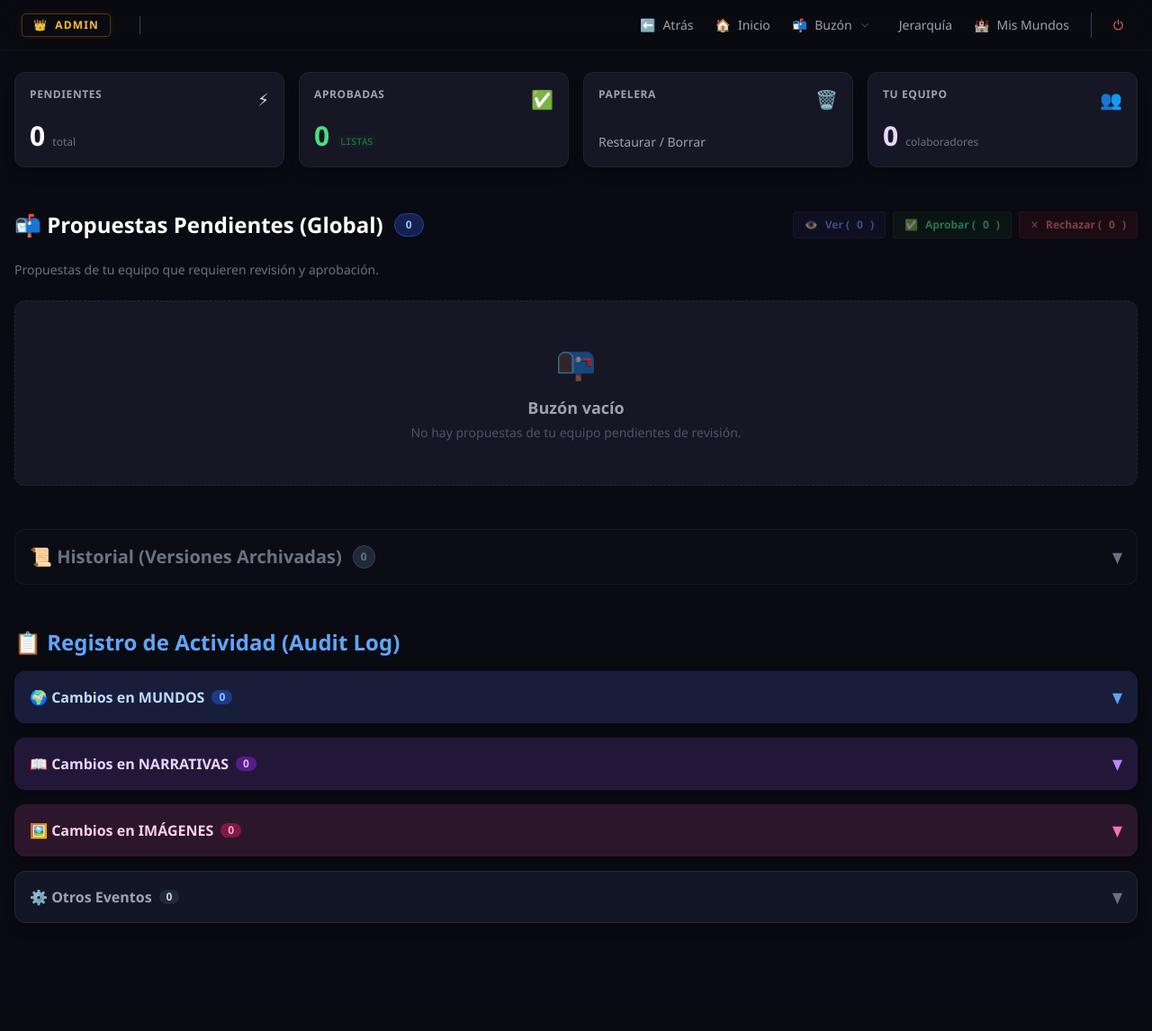
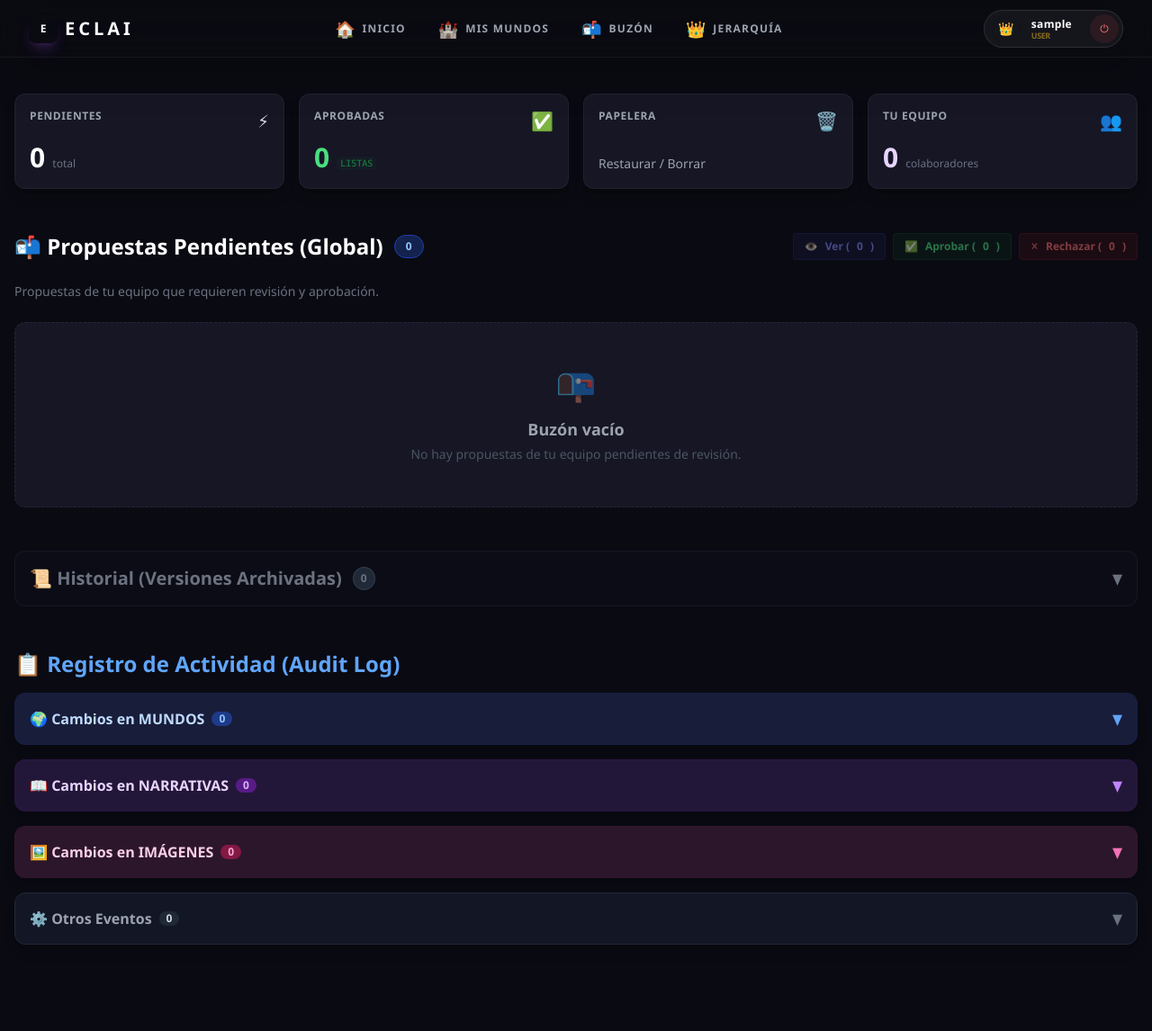
Before and after one commit to Alonevs/FantasyWorld_ScreamingArch, a Django app: page /control/ in a window 1280 px wide. Shown: the whole page at 90% size. Before the commit the page ends 1026 px from the top, so only its background shows below. Run offline with Django 5.2, Linux system fonts and the light colour scheme; the visitor is signed in with stand-in values (Sample User, id 1); data comes from the database, SQL or seed files in the repository; data that the repository does not hold is empty; some libraries are stand-ins or nearby versions.

Commit message:
fix: header syntax error and content spacing adjustments

```diff
--- a/src/Infrastructure/DjangoFramework/persistence/templates/components/_admin_bar.html
+++ b/src/Infrastructure/DjangoFramework/persistence/templates/components/_admin_bar.html
@@ -1,164 +1,183 @@
-<div class="w-full h-14 bg-dark/80 backdrop-blur-md flex items-center justify-between px-6 z-90 fixed top-0 left-0 border-b border-white/5 shadow-sm">
+<div x-data="{ mobileMenuOpen: false }" class="fixed top-0 left-0 w-full z-100">
+    <!-- Main Header Bar -->
+    <div class="w-full h-16 bg-dark/60 backdrop-blur-xl flex items-center justify-between px-4 md:px-8 border-b border-white/5 shadow-2xl relative z-20">
 
-    <!-- Left: Brand / Rank -->
-    <div class="flex items-center gap-6 h-full">
-        {% if user.is_authenticated %}
-            <!-- Badge -->
-            {% if user.is_superuser or user.profile.rank == 'ADMIN' %}
-                <div class="bg-linear-to-r from-amber-500/20 to-yellow-600/20 border border-amber-500/30 text-amber-400 px-3 py-1 rounded text-xs font-bold tracking-widest uppercase flex items-center gap-2 transition-all hover:scale-105 select-none shadow-[0_0_10px_-3px_rgba(245,158,11,0.3)]">
-                    <span>👑</span>
-                    <span>Admin</span>
+        <!-- Left: Brand & Mobile Toggle -->
+        <div class="flex items-center gap-4">
+            <!-- Mobile Menu Button -->
+            <button @click="mobileMenuOpen = !mobileMenuOpen" class="lg:hidden p-2 text-gray-400 hover:text-white transition-colors">
+                <svg x-show="!mobileMenuOpen" class="w-6 h-6" fill="none" stroke="currentColor" viewBox="0 0 24 24"><path stroke-linecap="round" stroke-linejoin="round" stroke-width="2" d="M4 6h16M4 12h16m-7 6h7"></path></svg>
+                <svg x-show="mobileMenuOpen" class="w-6 h-6" fill="none" stroke="currentColor" viewBox="0 0 24 24"><path stroke-linecap="round" stroke-linejoin="round" stroke-width="2" d="M6 18L18 6M6 6l12 12"></path></svg>
+            </button>
+
+            <!-- Brand -->
+            <a href="{% url 'home' %}" class="flex items-center gap-2 group">
+                <div class="w-8 h-8 bg-linear-to-br from-accent to-purple-600 rounded-lg flex items-center justify-center shadow-lg shadow-purple-500/20 group-hover:scale-110 transition-transform duration-300">
+                    <span class="text-white font-black text-xs">E</span>
                 </div>
-            {% elif user.profile.rank == 'SUBADMIN' %}
-                <div class="bg-linear-to-r from-cyan-500/20 to-blue-600/20 border border-cyan-500/30 text-cyan-400 px-3 py-1 rounded text-xs font-bold tracking-widest uppercase flex items-center gap-2 transition-all hover:scale-105 select-none shadow-[0_0_10px_-3px_rgba(6,182,212,0.3)]">
-                    <span>🛡️</span>
-                    <span>SubAdmin</span>
-                </div>
-            {% else %}
-                <!-- USER / EXPLORADOR -->
-                <div class="bg-linear-to-r from-gray-700/50 to-gray-600/50 border border-gray-600/30 text-gray-300 px-3 py-1 rounded text-xs font-bold tracking-widest uppercase flex items-center gap-2 transition-all hover:scale-105 select-none">
-                    <span>🧭</span>
-                    <span>Explorador</span>
-                </div>
-            {% endif %}
-
-            <!-- User Info -->
-            <div class="flex items-center gap-3 border-l border-gray-700 pl-4 ml-2">
-                {% if user.is_superuser or user.profile.rank == 'ADMIN' %}
-                    <!-- ADMIN STYLE: Gold/Royal -->
-                    <span class="text-transparent bg-clip-text bg-linear-to-r from-amber-200 via-yellow-400 to-amber-500 font-bold text-sm tracking-wider drop-shadow-sm">
-                        {{ user.username|upper }}
-                    </span>
-                {% elif user.profile.rank == 'SUBADMIN' %}
-                     <!-- SUBADMIN STYLE: Tech/Blue -->
-                    <span class="text-transparent bg-clip-text bg-linear-to-r from-cyan-300 to-blue-500 font-bold text-sm tracking-wide">
-                        {{ user.username|upper }}
-                    </span>
-                {% else %}
-                    <!-- USER STYLE: Standard -->
-                    <span class="text-transparent bg-clip-text bg-linear-to-r from-gray-200 to-gray-400 font-bold text-sm tracking-wide">
-                        {{ user.username|upper }}
-                    </span>
-                {% endif %}
-
-                {% if user.profile.bosses.exists and user.profile.rank != 'USER' %}
-                    <span class="text-gray-700 text-xs">|</span>
-                    <div class="flex items-center gap-2">
-                        <span class="text-[10px] text-gray-500 uppercase tracking-widest font-semibold">Minion de:</span>
-                        {% for boss in user.profile.bosses.all %}
-                            <a href="{% url 'collaborator_work' boss.user.id %}" class="px-2 py-0.5 bg-linear-to-r from-amber-500/10 to-yellow-600/10 text-yellow-500/80 rounded text-[9px] font-bold uppercase tracking-wider border border-yellow-500/20 hover:bg-yellow-500/20 transition-colors cursor-pointer flex items-center gap-1 group/boss" title="Ver Perfil de Jefe">
-                                <span>👑</span>
-                                <span class="group-hover/boss:underline decoration-yellow-500/50 underline-offset-2">{{ boss.user.username }}</span>
+                <span class="font-black text-xl tracking-[0.2em] text-white hidden sm:block group-hover:text-accent transition-colors">ECLAI</span>
             </a>
-                        {% endfor %}
-                    </div>
-                {% endif %}
-            </div>
-        {% else %}
-            <!-- Brand for Anonymous -->
-            <a href="{% url 'home' %}" class="font-bold text-accent tracking-widest text-lg hover:text-white transition">
-                ECLAI
-            </a>
-        {% endif %}
         </div>
 
-    <!-- Right: Actions -->
-    <div class="flex items-center gap-6 text-sm font-medium">
-        <!-- Back Button -->
-        <button onclick="history.back()" class="text-gray-400 hover:text-white transition-colors flex items-center gap-2 group" title="Volver">
-            <span class="group-hover:-translate-x-1 transition-transform">⬅️</span>
-            <span class="hidden md:inline">Atrás</span>
-        </button>
-
-        <!-- Common Links -->
-        <a href="{% url 'home' %}" class="text-gray-400 hover:text-white transition-colors flex items-center gap-2">
-            <span>🏠</span>
-            <span class="hidden md:inline">Inicio</span>
+        <!-- Center: Desktop Navigation (Icon-First) -->
+        <nav class="hidden lg:flex items-center gap-1">
+            <a href="{% url 'home' %}" class="flex items-center gap-2 px-4 py-2 text-gray-400 hover:text-white hover:bg-white/5 rounded-xl transition-all duration-300 group">
+                <span class="text-lg group-hover:scale-110 transition-transform">🏠</span>
+                <span class="text-xs font-bold uppercase tracking-widest bg-dark">Inicio</span>
             </a>
 
-
-
             {% if user.is_authenticated %}
-            <!-- DASHBOARD / INBOX (Staff Only) -->
-            {% if user.is_superuser or user.profile.rank == 'ADMIN' or user.profile.rank == 'SUBADMIN' %}
-                <div class="relative group" x-data="{ open: false }">
-                    <a href="{% url 'dashboard' %}"
-                       @mouseenter="open = true"
-                       class="text-gray-400 hover:text-purple-400 transition-colors flex items-center gap-2 py-2" title="Buzón de Propuestas">
-                        <span>📬</span><span class="hidden md:inline">Buzón</span>
-                        {% if user.is_superuser or user.profile.rank == 'ADMIN' %}
-                        <svg class="w-3 h-3 opacity-50" fill="none" stroke="currentColor" viewBox="0 0 24 24"><path stroke-linecap="round" stroke-linejoin="round" stroke-width="2" d="M19 9l-7 7-7-7"></path></svg>
-                        {% endif %}
+                <a href="{% url 'my_work' %}" class="flex items-center gap-2 px-4 py-2 text-gray-400 hover:text-emerald-400 hover:bg-emerald-500/5 rounded-xl transition-all duration-300 group">
+                    <span class="text-lg group-hover:scale-110 transition-transform">🏰</span>
+                    <span class="text-xs font-bold uppercase tracking-widest bg-dark">Mis Mundos</span>
                 </a>
 
+                {% if user.is_superuser or user.profile.rank == 'ADMIN' or user.profile.rank == 'SUBADMIN' %}
+                    <div class="relative group" x-data="{ open: false }" @mouseenter="open = true" @mouseleave="open = false">
+                        <a href="{% url 'dashboard' %}" class="flex items-center gap-2 px-4 py-2 text-gray-400 hover:text-purple-400 hover:bg-purple-500/5 rounded-xl transition-all duration-300">
+                            <span class="text-lg">📬</span>
+                            <span class="text-xs font-bold uppercase tracking-widest bg-dark">Buzón</span>
+                        </a>
+
+                        <!-- Dropdown for Inbox -->
                         {% if global_buzones %}
                             {% if user.is_superuser or user.profile.rank == 'ADMIN' %}
-                        <div x-show="open"
-                             @mouseleave="open = false"
-                             x-transition:enter="transition ease-out duration-200"
-                             x-transition:enter-start="opacity-0 translate-y-2"
-                             x-transition:enter-end="opacity-100 translate-y-0"
-                             class="absolute top-full left-0 w-56 bg-[#0f111a] border border-white/10 rounded-lg shadow-2xl z-50 overflow-hidden py-2"
-                             style="display: none;">
-
-                            <div class="px-3 py-1.5 text-[10px] text-gray-500 font-bold uppercase tracking-wider border-b border-white/5 mb-1">
-                                Buzones por Autor
-                            </div>
-
-                            <a href="{% url 'dashboard' %}" class="flex items-center justify-between px-4 py-2 text-xs text-gray-300 hover:bg-purple-900/30 hover:text-white transition-colors">
-                                <span class="font-bold">📋 Ver Global</span>
-                            </a>
-
+                        <div x-show="open" x-transition class="absolute top-full left-0 w-64 pt-2">
+                            <div class="bg-dark/95 backdrop-blur-2xl border border-white/10 rounded-2xl shadow-2xl overflow-hidden py-2">
+                                <div class="px-4 py-2 text-[10px] text-gray-500 font-bold uppercase tracking-widest border-b border-white/5 mb-1">Buzones por Autor</div>
                                 <div class="max-h-64 overflow-y-auto custom-scrollbar">
                                     {% for b_user in global_buzones %}
-                                <a href="{% url 'dashboard' %}?author={{ b_user.id }}" class="flex items-center justify-between px-4 py-2 text-xs text-gray-400 hover:bg-white/5 hover:text-purple-400 transition-colors">
-                                    <span class="truncate">{{ b_user.username }}</span>
+                                    <a href="{% url 'dashboard' %}?author={{ b_user.id }}" class="flex items-center justify-between px-4 py-2.5 hover:bg-white/5 text-gray-400 hover:text-purple-400 transition-colors">
+                                        <span class="text-xs font-medium truncate">{{ b_user.username }}</span>
                                         {% if b_user.pending_count %}
-                                        <span class="bg-purple-500/20 text-purple-400 px-1.5 py-0.5 rounded-full text-[10px] font-bold">
-                                            {{ b_user.pending_count }}
-                                        </span>
+                                            <span class="bg-purple-500/20 text-purple-400 px-2 py-0.5 rounded-full text-[10px] font-black">{{ b_user.pending_count }}</span>
                                         {% endif %}
                                     </a>
                                     {% endfor %}
                                 </div>
                             </div>
+                        </div>
                             {% endif %}
                         {% endif %}
                     </div>
+
+                    {% if user.is_superuser or user.profile.rank == 'ADMIN' or user.profile.rank == 'SUBADMIN' %}
+                        <a href="{% url 'my_team' %}" class="flex items-center gap-2 px-4 py-2 text-gray-400 hover:text-amber-400 hover:bg-amber-500/5 rounded-xl transition-all duration-300 group">
+                            <span class="text-lg group-hover:scale-110 transition-transform">
+                                {% if user.is_superuser %}👑{% elif user.profile.rank == 'ADMIN' %}👥{% else %}🛡️{% endif %}
+                            </span>
+                            <span class="text-xs font-bold uppercase tracking-widest bg-dark">
+                                {% if user.is_superuser %}Jerarquía{% elif user.profile.rank == 'ADMIN' %}Mi Equipo{% else %}Trabajo{% endif %}
+                            </span>
+                        </a>
                     {% endif %}
+                {% endif %}
+            {% endif %}
+        </nav>
 
-            {% if user.is_superuser %}
-                <a href="{% url 'my_team' %}" class="text-gray-400 hover:text-yellow-400 transition-colors flex items-center gap-2">
-                    <span></span><span class="hidden md:inline">Jerarquía</span>
-                </a>
-            {% elif user.profile.rank == 'ADMIN' %}
-                 <a href="{% url 'my_team' %}" class="text-gray-400 hover:text-emerald-400 transition-colors flex items-center gap-2">
-                    <span>👥</span><span class="hidden md:inline">Mi Equipo</span>
-                </a>
-            {% elif user.profile.rank == 'SUBADMIN' %}
-                <a href="{% url 'my_team' %}" class="text-gray-400 hover:text-blue-400 transition-colors flex items-center gap-2">
-                    <span>🛡️</span><span class="hidden md:inline">Sala de Trabajo</span>
+        <!-- Right: User Identity & Actions -->
+        <div class="flex items-center gap-4">
+            {% if user.is_authenticated %}
+                <!-- Identity Group (Glass Capsule) -->
+                <div class="flex items-center bg-white/5 border border-white/10 rounded-full pl-2 pr-1 py-1 gap-3 hover:bg-white/10 transition-all duration-300">
+                    <!-- Rank Icon -->
+                    <div class="w-8 h-8 rounded-full flex items-center justify-center text-sm shadow-inner
+                        {% if user.is_superuser or user.profile.rank == 'ADMIN' %}bg-linear-to-br from-amber-400 to-yellow-600 text-dark
+                        {% elif user.profile.rank == 'SUBADMIN' %}bg-linear-to-br from-cyan-400 to-blue-600 text-dark
+                        {% else %}bg-linear-to-br from-gray-600 to-gray-800 text-white{% endif %}">
+                        {% if user.is_superuser or user.profile.rank == 'ADMIN' %}👑{% elif user.profile.rank == 'SUBADMIN' %}🛡️{% else %}🧭{% endif %}
+                    </div>
+
+                    <!-- Name & Rank -->
+                    <div class="flex flex-col pr-2 leading-none">
+                        <span class="text-white font-bold text-xs tracking-wide">{{ user.username }}</span>
+                        <span class="text-[9px] font-black uppercase tracking-tighter opacity-50
+                            {% if user.is_superuser or user.profile.rank == 'ADMIN' %}text-amber-400
+                            {% elif user.profile.rank == 'SUBADMIN' %}text-cyan-400
+                            {% else %}text-gray-400{% endif %}">
+                            {{ user.profile.rank|default:"User" }}
+                        </span>
+                    </div>
+
+                    <!-- Logout Button (Pegado al nombre) -->
+                    <form action="{% url 'logout' %}" method="post" class="flex">
+                        {% csrf_token %}
+                        <button type="submit" class="w-8 h-8 rounded-full bg-red-500/10 text-red-400 hover:bg-red-500 hover:text-white transition-all duration-300 flex items-center justify-center text-xs group/logout" title="Cerrar Sesión">
+                            <span class="group-hover:scale-110 transition-transform">⏻</span>
+                        </button>
+                    </form>
+                </div>
+            {% else %}
+                <a href="{% url 'login' %}" class="bg-linear-to-br from-accent to-purple-600 text-white text-xs font-black px-6 py-2.5 rounded-full transition-all duration-300 shadow-lg shadow-accent/20 hover:scale-105 active:scale-95 tracking-widest">
+                    LOGIN
                 </a>
             {% endif %}
 
-            <!-- COMMON LINKS (For all logged in) -->
-            <a href="{% url 'my_work' %}" class="text-gray-400 hover:text-emerald-400 transition-colors flex items-center gap-2">
-                <span>🏰</span><span class="hidden md:inline">Mis Mundos</span>
+            <!-- Mobile Only: Quick Back -->
+            <button onclick="history.back()" class="lg:hidden w-10 h-10 flex items-center justify-center text-gray-400 hover:text-white border border-white/5 rounded-full">
+                <span>⬅️</span>
+            </button>
+        </div>
+    </div>
+
+    <!-- Mobile Drawer Overlay -->
+    <div x-show="mobileMenuOpen"
+         x-transition:enter="transition ease-out duration-300"
+         x-transition:enter-start="opacity-0"
+         x-transition:enter-end="opacity-100"
+         x-transition:leave="transition ease-in duration-200"
+         x-transition:leave-start="opacity-100"
+         x-transition:leave-end="opacity-0"
+         @click="mobileMenuOpen = false"
+         class="fixed inset-0 bg-black/80 backdrop-blur-sm z-30 lg:hidden"></div>
+
+    <!-- Mobile Drawer Content -->
+    <div x-show="mobileMenuOpen"
+         x-transition:enter="transition ease-out duration-300 translate-x-[-100%]"
+         x-transition:enter-start="translate-x-[-100%]"
+         x-transition:enter-end="translate-x-0"
+         x-transition:leave="transition ease-in duration-200"
+         x-transition:leave-start="translate-x-0"
+         x-transition:leave-end="translate-x-[-100%]"
+         class="fixed top-0 left-0 w-[80vw] max-w-sm h-full bg-dark/95 border-r border-white/10 z-40 lg:hidden shadow-2xl flex flex-col p-6 space-y-8">
+
+        <div class="flex items-center justify-between">
+            <span class="font-black text-xl tracking-widest text-accent">MENÚ</span>
+            <button @click="mobileMenuOpen = false" class="text-gray-500 hover:text-white">
+                <svg class="w-6 h-6" fill="none" stroke="currentColor" viewBox="0 0 24 24"><path stroke-linecap="round" stroke-linejoin="round" stroke-width="2" d="M6 18L18 6M6 6l12 12"></path></svg>
+            </button>
+        </div>
+
+        <nav class="flex flex-col space-y-4">
+            <a href="{% url 'home' %}" class="flex items-center gap-4 p-4 bg-white/5 rounded-2xl text-gray-300 border border-white/5">
+                <span class="text-xl">🏠</span>
+                <span class="font-bold">INICIO</span>
             </a>
 
-            <!-- Logout -->
-            <form action="{% url 'logout' %}" method="post" class="inline flex border-l border-gray-700 pl-4">
-                {% csrf_token %}
-                <button type="submit" class="text-red-400 hover:text-red-300 transition text-sm flex items-center gap-2 hover:bg-white/5 px-2 py-1 rounded" title="Cerrar Sesión">
-                    <span>⏻</span>
-                </button>
-            </form>
-        {% else %}
-            <!-- Login Button -->
-            <a href="{% url 'login' %}" class="bg-accent hover:bg-accent-hover text-white text-xs font-bold px-5 py-2 rounded-full transition shadow-lg flex items-center gap-2 group">
-                <span>🔑</span>
-                <span class="group-hover:tracking-wider transition-all duration-300">LOGIN</span>
+            {% if user.is_authenticated %}
+                <a href="{% url 'my_work' %}" class="flex items-center gap-4 p-4 bg-white/5 rounded-2xl text-gray-300 border border-white/5">
+                    <span class="text-xl">🏰</span>
+                    <span class="font-bold">MIS MUNDOS</span>
+                </a>
+
+                {% if user.is_superuser or user.profile.rank == 'ADMIN' or user.profile.rank == 'SUBADMIN' %}
+                    <a href="{% url 'dashboard' %}" class="flex items-center gap-4 p-4 bg-purple-500/10 rounded-2xl text-purple-400 border border-purple-500/20">
+                        <span class="text-xl">📬</span>
+                        <span class="font-bold">BUZÓN DE PROPUESTAS</span>
+                    </a>
+
+                    <a href="{% url 'my_team' %}" class="flex items-center gap-4 p-4 bg-white/5 rounded-2xl text-gray-300 border border-white/5">
+                        <span class="text-xl">👥</span>
+                        <span class="font-bold">GESTIÓN DE EQUIPO</span>
                     </a>
                 {% endif %}
+            {% endif %}
+        </nav>
+
+        <div class="mt-auto pt-6 border-t border-white/5">
+            <button onclick="history.back()" class="w-full p-4 flex items-center justify-center gap-2 text-gray-500 hover:text-white transition-colors">
+                <span>⬅️</span> VOLVER ATRÁS
+            </button>
         </div>
     </div>
+</div>
--- a/src/Infrastructure/DjangoFramework/persistence/templates/ficha_mundo.html
+++ b/src/Infrastructure/DjangoFramework/persistence/templates/ficha_mundo.html
@@ -9,7 +9,7 @@
 {% endblock %}
 
 {% block content %}
-    <div class="mt-4"></div>
+    <div class="mt-8"></div>
 
     <!-- MAIN GRID -->
     <div class="bg-card border border-gray-800 rounded-2xl max-w-[1600px] mx-4 xl:mx-auto overflow-hidden shadow-2xl grid grid-cols-1 lg:grid-cols-4 mb-10">
@@ -211,11 +211,11 @@
 
             <div class="mt-8 space-y-2">
                 <h3 class="text-gray-500 text-xs font-bold uppercase mb-4">Acciones</h3>
-                <a href="{% url 'ver_narrativa_mundo' public_id %}" class="block w-full px-4 py-2 bg-gray-800 hover:bg-gray-700 text-gray-300 rounded flex items-center gap-2 transition border border-gray-700 text-sm">
+                <a href="{% url 'ver_narrativa_mundo' public_id %}" class="w-full px-4 py-2 bg-gray-800 hover:bg-gray-700 text-gray-300 rounded flex items-center gap-2 transition border border-gray-700 text-sm">
                     📖 Narrativa
                 </a>
 
-                <a href="{% url 'mapa_arbol' public_id %}" class="block w-full px-4 py-2 bg-gray-800 hover:bg-gray-700 text-gray-300 rounded flex items-center gap-2 transition border border-gray-700 text-sm">
+                <a href="{% url 'mapa_arbol' public_id %}" class="w-full px-4 py-2 bg-gray-800 hover:bg-gray-700 text-gray-300 rounded flex items-center gap-2 transition border border-gray-700 text-sm">
                     🌳 Mapa Árbol
                 </a>
 
--- a/src/Infrastructure/DjangoFramework/persistence/templates/indice_narrativa.html
+++ b/src/Infrastructure/DjangoFramework/persistence/templates/indice_narrativa.html
@@ -12,7 +12,7 @@
 {% endblock %}
 
 {% block content %}
-    <div class="container mx-auto px-4 md:px-8 max-w-[1400px]">
+    <div class="container mx-auto px-4 md:px-8 max-w-[1400px] mt-8">
         <!-- TITLE SECTION -->
         <div class="mb-6 flex flex-col md:flex-row justify-between items-start md:items-center gap-4">
             <h1 class="text-4xl font-extrabold tracking-tight text-white flex items-center gap-3">
--- a/src/Infrastructure/DjangoFramework/persistence/templates/layouts/base.html
+++ b/src/Infrastructure/DjangoFramework/persistence/templates/layouts/base.html
@@ -49,7 +49,7 @@
     <!-- Alpine.js -->
     <script src="//unpkg.com/alpinejs" defer></script>
 </head>
-<body class="bg-dark text-gray-300 min-h-screen pt-14">
+<body class="bg-dark text-gray-300 min-h-screen pt-20">
     {% include 'components/_admin_bar.html' %}
 
     <!-- Toast Notifications -->
```
Lines whose indentation alone changed are shown as unchanged.
